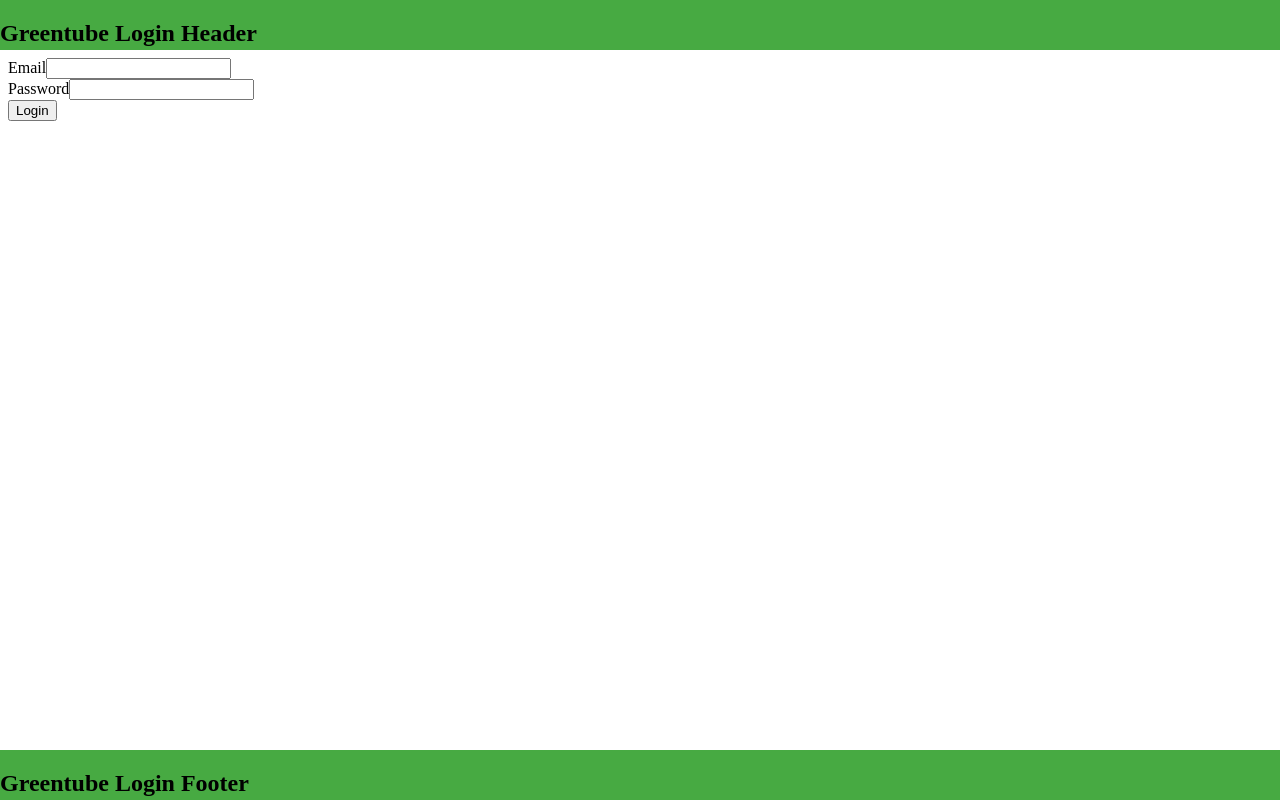
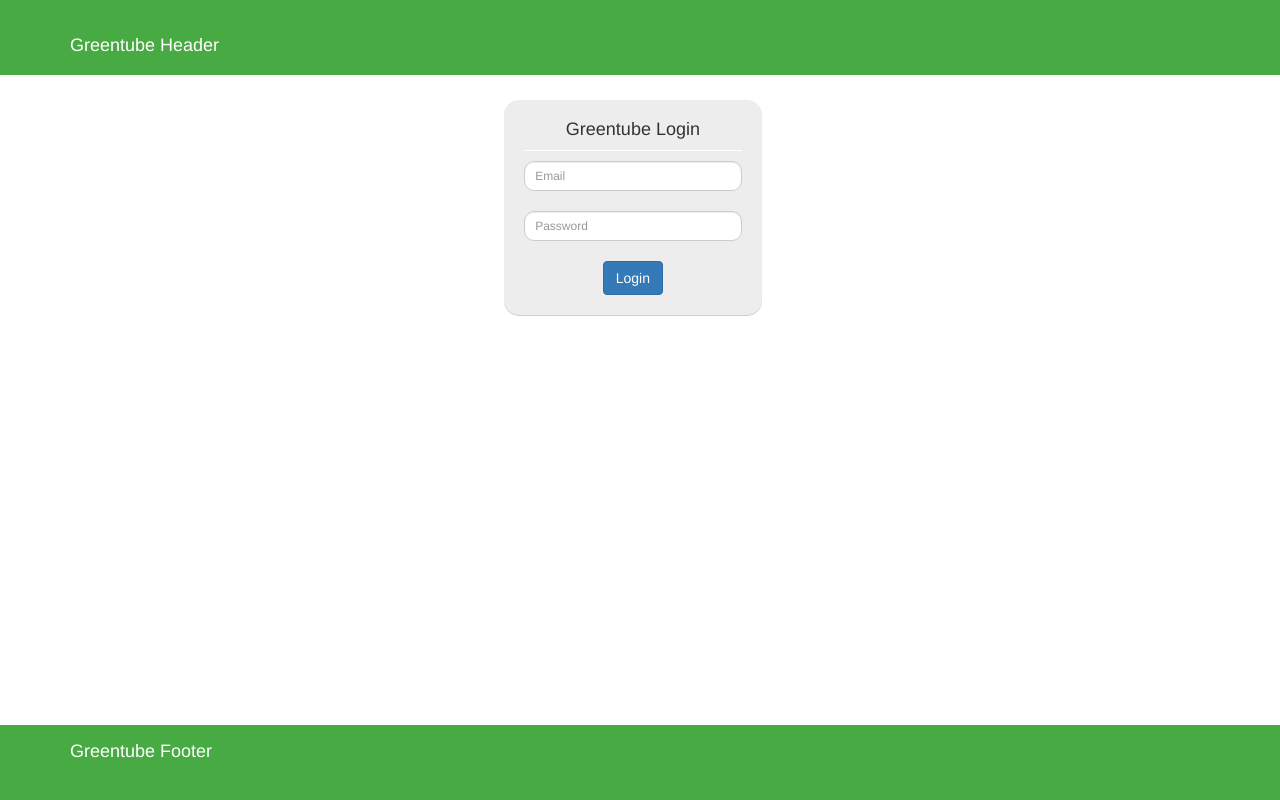
Before and after one commit to sanzmiguel/GreentubePart2, an Angular app: page / in a window 1280 px wide. Built offline with nearby package versions, Linux system fonts and the light colour scheme.

Commit message:
Added Bootstrap and added login form and styles.

```diff
--- a/package.json
+++ b/package.json
@@ -20,6 +20,7 @@
     "@angular/platform-browser": "^4.0.0",
     "@angular/platform-browser-dynamic": "^4.0.0",
     "@angular/router": "^4.0.0",
+    "bootstrap": "^3.3.7",
     "core-js": "^2.4.1",
     "rxjs": "^5.1.0",
     "zone.js": "^0.8.4"
--- a/src/app/app.component.css
+++ b/src/app/app.component.css
@@ -0,0 +1,30 @@
+.container{
+    padding: 25px;
+}
+
+.form-login{
+    background-color: #ededed;
+    padding-top: 10px;
+    padding-bottom: 20px;
+    padding-left: 20px;
+    padding-right: 20px;
+    border-radius: 15px;
+    border-color: #d2d2d2;
+    border-width: 5px;
+    box-shadow: 0 1px 0 #cfcfcf;
+}
+
+h4{
+    border: 0 solid #fff;
+    border-bottom-width: 1px;
+    padding-bottom: 10px;
+    text-align: center;
+}
+
+.form-control{
+    border-radius: 10px;
+}
+
+.wrapper{
+    text-align: center;
+}
--- a/src/app/app.component.html
+++ b/src/app/app.component.html
@@ -1,13 +1,20 @@
-<form #loginForm="ngForm" (ngSubmit)="onSubmit()">
-  <div>
-    <label>Email</label>
-    <input type="email" [(ngModel)]="email" name="email"/>
+<div class="container">
+  <div class="row">
+    <div class="col-md-offset-5 col-md-3 col-sm-4 col-sm-offset-3 col-xs-12">
+      <div class="form-login">
+        <form #loginForm="ngForm" (ngSubmit)="onSubmit()">
+          <h4>Greentube Login</h4>
+          <input type="email" [(ngModel)]="email" name="email" class="form-control input-sm chat-input" placeholder="Email"/>
+          <br>
+          <input type="password" [(ngModel)]="password" name="password" class="form-control input-sm chat-input" placeholder="Password"/>
+          <br>
+          <div class="wrapper">
+            <span class="group-btn">
+              <button type="submit" class="btn btn-primary btn-md">Login</button>
+            </span>
+          </div>
+        </form>
+      </div>
+    </div>
   </div>
-  <div>
-    <label>Password</label>
-    <input type="password" [(ngModel)]="password" name="password"/>
-  </div>
-  <div>
-    <button type="submit">Login</button>
-  </div>
-</form>
+</div>
--- a/src/index.html
+++ b/src/index.html
@@ -9,12 +9,20 @@
   <link rel="icon" type="image/x-icon" href="favicon.ico">
 </head>
 <body>
-  <header>
-    <h2>Greentube Login Header</h2>
+  <header class="navbar navbar-fixed-top">
+    <div class="container">
+      <div class="navbar-header">
+        <h1 class="navbar-brand">Greentube Header</h1>
+      </div>
+    </div>
   </header>
   <app-root>Loading...</app-root>
-  <footer>
-    <h2>Greentube Login Footer</h2>
+  <footer class="navbar navbar-fixed-bottom">
+      <div class="container">
+        <div class="navbar-header">
+          <p class="navbar-brand">Greentube Footer</p>
+        </div>
+      </div>
   </footer>
 </body>
 </html>
--- a/src/styles.css
+++ b/src/styles.css
@@ -1,27 +1,15 @@
 /* You can add global styles to this file, and also import other style files */
-header{
-    background-color: #47aa42;
-    position: fixed;
-    height: 50px;
-    top: 0px;
-    left: 0px;
-    right: 0px;
-    width: 100%;
-    z-index: 100;
+header, footer{
+    background-color: #47aa42 !important;
+    height: 75px;
 }
 
-footer{
-    background-color: #47aa42;
-    position: fixed;
-    height: 50px;
-    bottom: 0px;
-    left: 0px;
-    right: 0px;
-    width: 100%;
-    margin-bottom: 0px;
+header h1, footer p{
+    color: #fff !important;
 }
 
 app-root{
-    margin-top: 50px;
     position: absolute;
+    margin-top: 75px;
+    margin-bottom: 75px;
 }
```
Also changed, not shown: .angular-cli.json, src/app/app.component.ts (line endings or trailing spaces).
